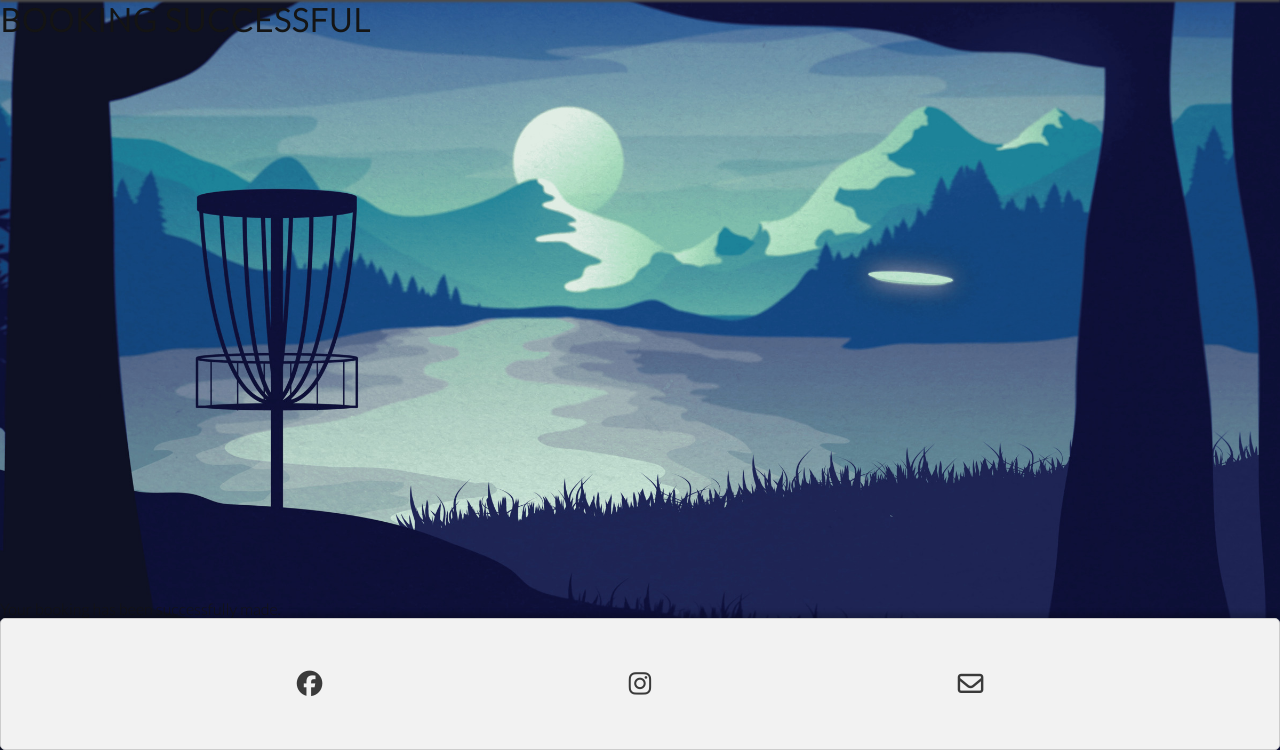
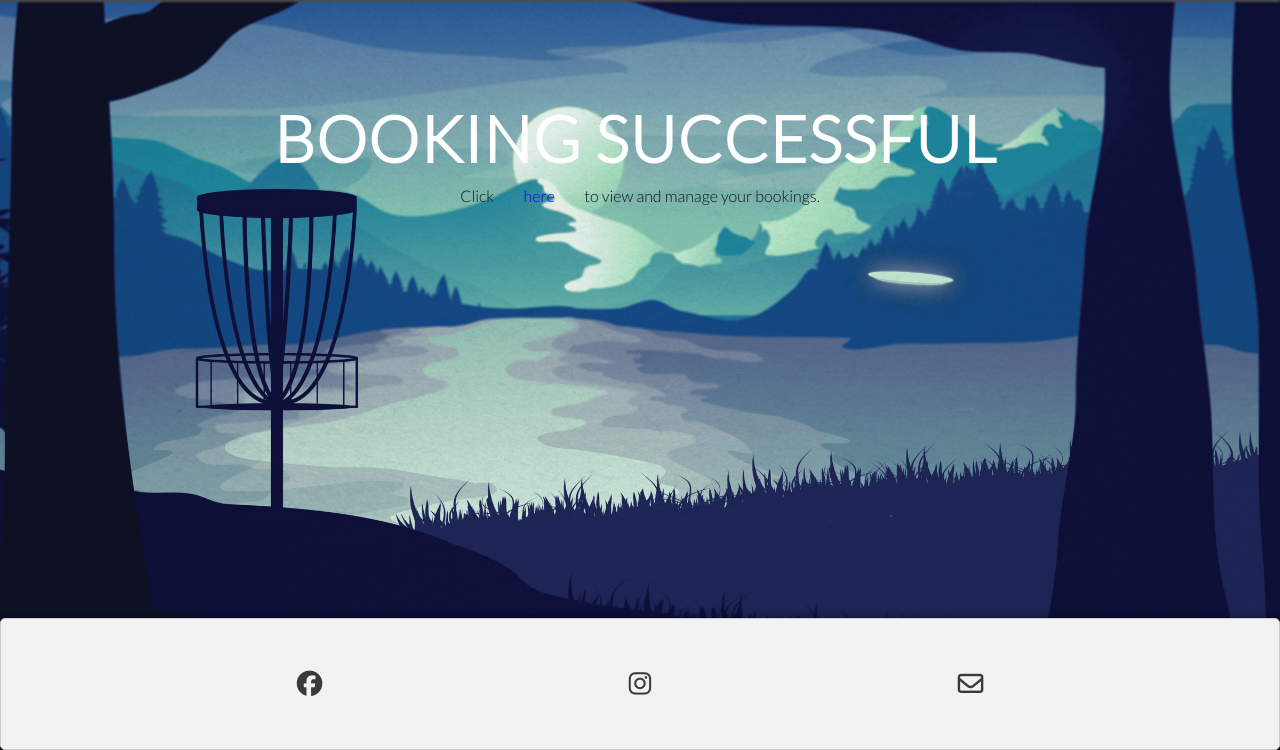
Before and after one commit to Storkfrasse/Discgolfpp4, a Django app: page /booking-success/ in a window 1280 px wide. Shown: the part 50-800 px from the top of the page. Run offline with Django 4.2, Linux system fonts and the light colour scheme; some libraries are stand-ins or nearby versions.

Commit message:
fixed user bookings and booking succeess

```diff
--- a/booking/templates/booking/booking_success.html
+++ b/booking/templates/booking/booking_success.html
@@ -1,7 +1,10 @@
 {% extends "booking/header.html" %}
+
 {% block content %}
-
-    <h1>Booking Successful</h1>
-    <p>Your booking has been successfully made.</p>
-
+    <div class="container">
+        <div class="booking-successful">
+            <h1>Booking Successful</h1>
+            <p>Click <a href="{% url 'user_bookings' %}">here</a> to view and manage your bookings.</p>
+        </div>
+    </div>
 {% endblock content %}
--- /dev/null
+++ b/booking/templates/booking/user_bookings.html
@@ -0,0 +1,5 @@
+{% extends "booking/header.html" %}
+
+{% block content %}
+
+{% endblock content %}
--- a/booking/views.py
+++ b/booking/views.py
@@ -1,10 +1,9 @@
 from django.shortcuts import render, redirect
 from django.contrib.auth.forms import UserCreationForm, AuthenticationForm
 from django.contrib.auth import login, logout
-from .forms import BookingForm
+from .forms import BookingForm, RegistrationForm
 from .models import TimeSlot, Booking
-from .forms import RegistrationForm
-from django.contrib.auth import authenticate, login
+from django.contrib.auth import authenticate
 
 def main(request):
     return render(request, 'booking/main.html')
@@ -78,3 +77,7 @@ def cancel_booking(request, booking_id):
         booking.delete()
         return redirect('booking_success')
     return render(request, 'booking/cancel_booking.html', {'booking': booking})
+
+def user_bookings(request):
+    user_bookings = Booking.objects.filter(user=request.user)
+    return render(request, 'booking/user_bookings.html', {'user_bookings': user_bookings})
--- a/booking_project/urls.py
+++ b/booking_project/urls.py
@@ -29,4 +29,5 @@ urlpatterns = [
     path('logut/', views.user_logout, name='user_logout'),
     path('edit-booking/<int:booking_id>/', views.edit_booking, name='edit_booking'),
     path('cancel-booking/<int:booking_id>/', views.cancel_booking, name='cancel_booking'),
+    path('user-bookings/', views.user_bookings, name='user_bookings'),
 ]
--- a/static/css/style.css
+++ b/static/css/style.css
@@ -324,6 +324,16 @@ main {
    display: flex;
    flex-direction: column;
 }
+/* for booking success */
+.booking-successful {
+    text-align: center;
+    margin-top: 100px;
+}
+
+.booking-successful h1 {
+    font-size: 4em;
+    color: #ffffff;
+}
 
 .container {
     width: 100vw;
```
